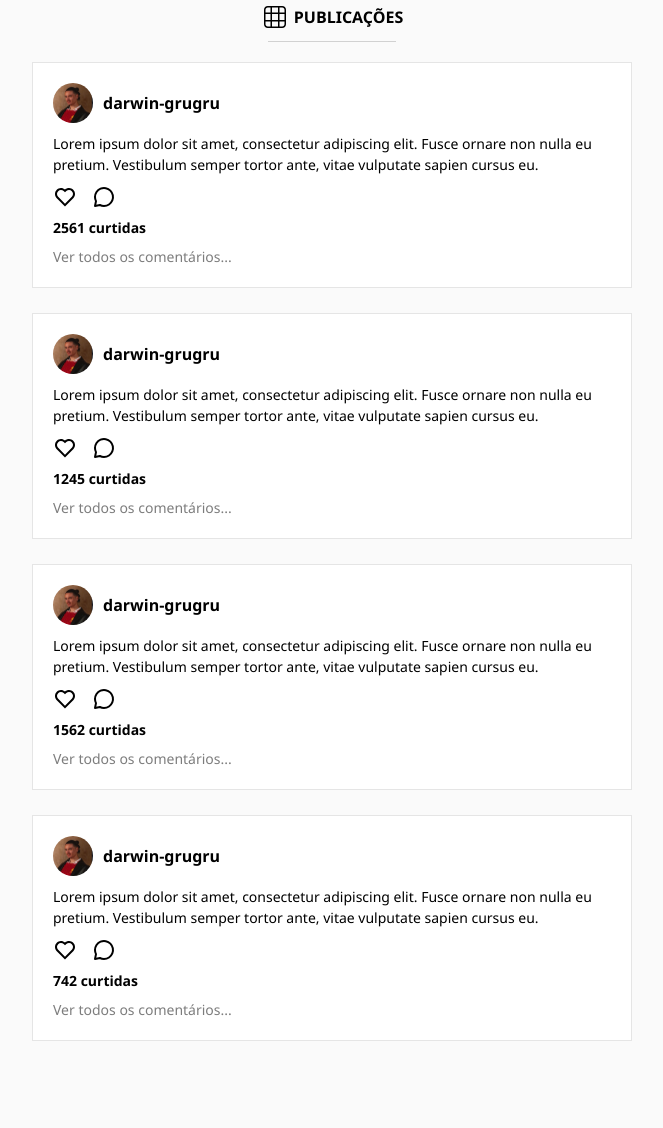
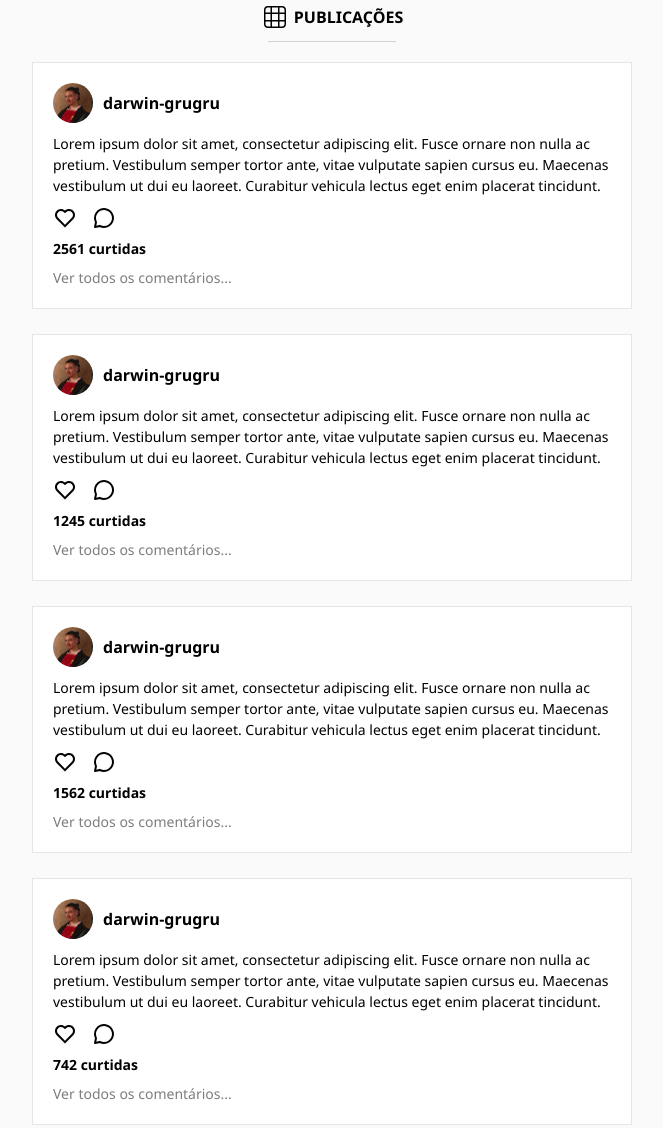
Before and after one commit to CauheM/devconnect-2S-M, a plain HTML site: page static-devconnect/pages/Tela-perfil.html in a window 1280 px wide. Shown: the part 277-1405 px from the top of the page, without its empty margins (308-971 px from the left). Before the commit the page ends 1343 px from the top, so only its background shows below. Drawn offline with Linux system fonts and the light colour scheme; a web font is replaced by a local one.

Commit message:
projeto finalizado

```diff
--- a/static-devconnect/pages/Tela-perfil.html
+++ b/static-devconnect/pages/Tela-perfil.html
@@ -91,7 +91,7 @@
 
 
                 <p>
-                    Lorem ipsum dolor sit amet, consectetur adipiscing elit. Fusce ornare non nulla eu pretium. Vestibulum semper tortor ante, vitae vulputate sapien cursus eu.
+                    Lorem ipsum dolor sit amet, consectetur adipiscing elit. Fusce ornare non nulla ac pretium. Vestibulum semper tortor ante, vitae vulputate sapien cursus eu. Maecenas vestibulum ut dui eu laoreet. Curabitur vehicula lectus eget enim placerat tincidunt.
                 </p>
 
                 <div class="interacoes-publicacao">
@@ -115,7 +115,7 @@
 
 
                 <p>
-                    Lorem ipsum dolor sit amet, consectetur adipiscing elit. Fusce ornare non nulla eu pretium. Vestibulum semper tortor ante, vitae vulputate sapien cursus eu.
+                    Lorem ipsum dolor sit amet, consectetur adipiscing elit. Fusce ornare non nulla ac pretium. Vestibulum semper tortor ante, vitae vulputate sapien cursus eu. Maecenas vestibulum ut dui eu laoreet. Curabitur vehicula lectus eget enim placerat tincidunt.
                 </p>
 
                 <div class="interacoes-publicacao">
@@ -139,7 +139,7 @@
 
 
             <p>
-                Lorem ipsum dolor sit amet, consectetur adipiscing elit. Fusce ornare non nulla eu pretium. Vestibulum semper tortor ante, vitae vulputate sapien cursus eu.
+                Lorem ipsum dolor sit amet, consectetur adipiscing elit. Fusce ornare non nulla ac pretium. Vestibulum semper tortor ante, vitae vulputate sapien cursus eu. Maecenas vestibulum ut dui eu laoreet. Curabitur vehicula lectus eget enim placerat tincidunt.
             </p>
 
             <div class="interacoes-publicacao">
@@ -163,7 +163,7 @@
 
 
         <p>
-            Lorem ipsum dolor sit amet, consectetur adipiscing elit. Fusce ornare non nulla eu pretium. Vestibulum semper tortor ante, vitae vulputate sapien cursus eu.
+            Lorem ipsum dolor sit amet, consectetur adipiscing elit. Fusce ornare non nulla ac pretium. Vestibulum semper tortor ante, vitae vulputate sapien cursus eu. Maecenas vestibulum ut dui eu laoreet. Curabitur vehicula lectus eget enim placerat tincidunt.
         </p>
 
         <div class="interacoes-publicacao">
--- a/static-devconnect/styles/Tela-perfil.css
+++ b/static-devconnect/styles/Tela-perfil.css
@@ -176,6 +176,7 @@ main {
     .perfil-container {
         display: flex;
         flex-direction: column;
+        margin-top: -15px;
         text-align: center;
         align-items: center;
     }
```
